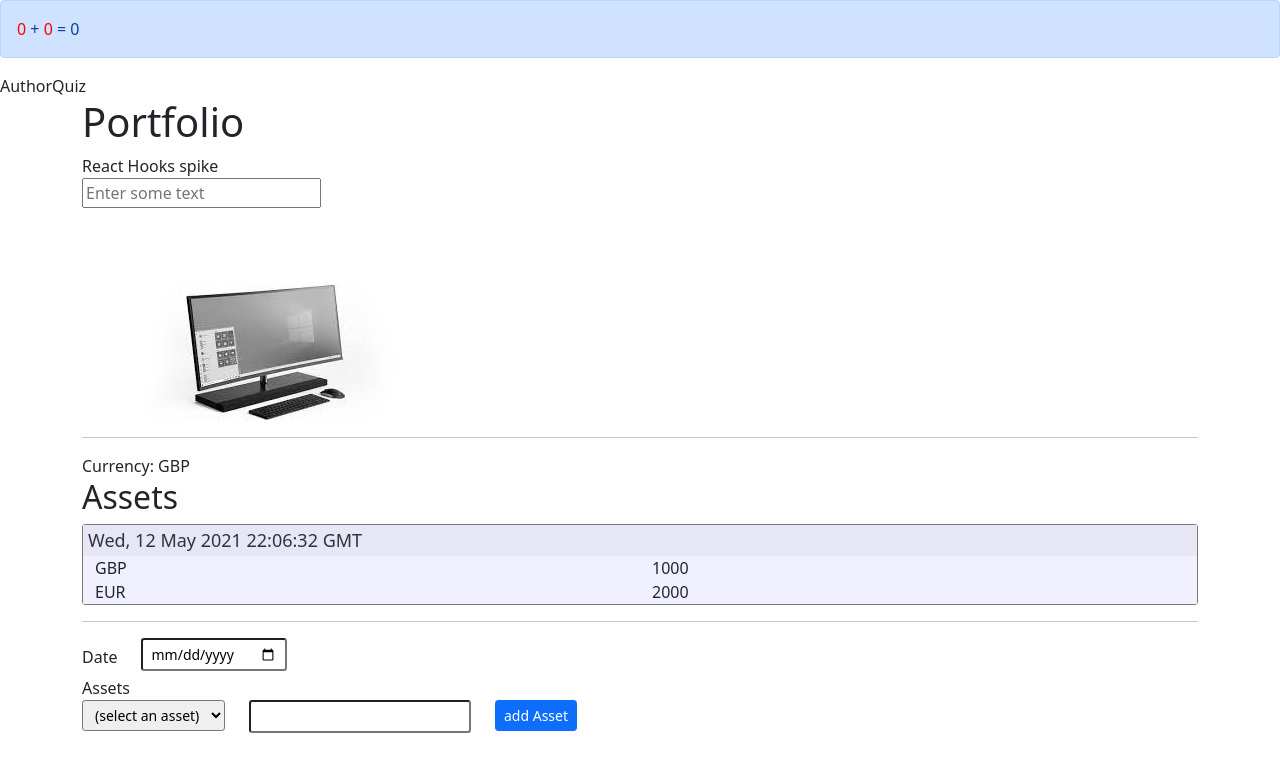
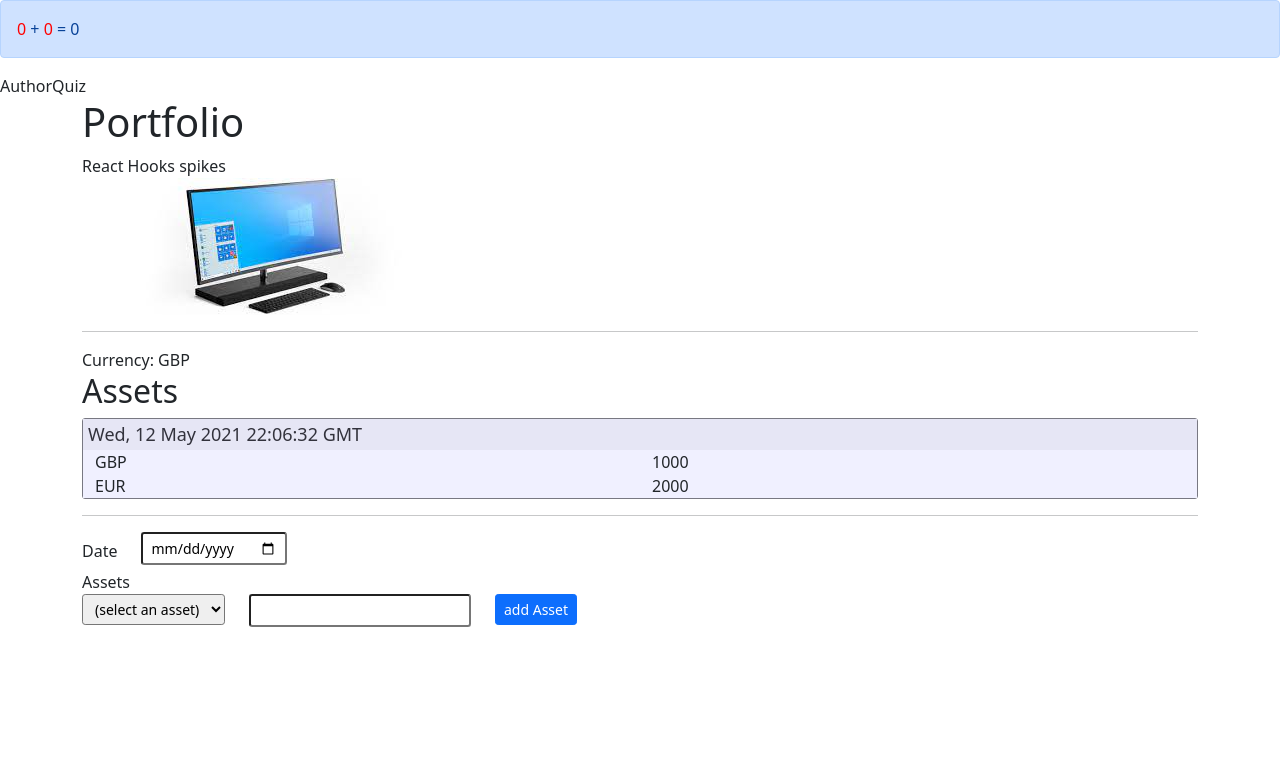
Before and after one commit to alex-piccione/spikes.React, a React (Create React App) app: page / in a window 1280 px wide. Shown: the top 772 px of the page. Built offline with nearby package versions, Linux system fonts and the light colour scheme.

Commit message:
Add a spike component for useEffect

```diff
--- a/src/components/ImageChangeOnMouseOver.js
+++ /dev/null
@@ -1,20 +0,0 @@
-import { useRef } from "react"
-
-const ImageChangeOnMouseOver = () => {
-
-  const imageRef = useRef(null)
-  const publicUrl = process.env.PUBLIC_URL
-  const [mainImg, overImg] = ["computer_bw.jpg", "computer.jpg"]
-
-  return (
-      <img
-        alt="computer"
-        src={publicUrl + "/" + mainImg}
-        onMouseOver={() => { imageRef.current.src = publicUrl + "/" + overImg }}
-        onMouseOut={() => { imageRef.current.src = publicUrl + "/" + mainImg }}
-        ref={imageRef}
-       />
-  )
-}
-
-export default ImageChangeOnMouseOver
--- a/src/components/Portfolio/Assets.component.tsx
+++ b/src/components/Portfolio/Assets.component.tsx
@@ -1,5 +1,5 @@
 import React from "react"
-import { Asset, DateAssets } from "./Portfolio"
+import { Asset, DateAssets } from "./types"
 
 interface AssetProps {
   asset:Asset
--- a/src/components/Portfolio/PortfolioDashboard.tsx
+++ b/src/components/Portfolio/Dashboard.tsx
@@ -1,9 +1,11 @@
 import React from "react"
-import { Asset, DateAssets, Portfolio, createInitialPortfolio, AssetAtDate } from "./Portfolio"
+import { Asset, DateAssets, Portfolio, createInitialPortfolio, AssetAtDate } from "./types"
 import DateAssetsView from "./DateAssetsView.component"
 import DateAssetsAdd from "./DateAssetsAdd.component"
-import InputField from "../Fields/InputField"
-import ImageChangeOnMouseOver from "../ImageChangeOnMouseOver"
+//import InputField from "../Fields/InputField"
+//import ImageChangeOnMouseOver from "../spike.ImageChangeOnMouseOver"
+//import UseEffect from "../spike.UseEffect"
+import ImageToggleOnScroll from "../spike.ImageToggleOnScroll"
 
 import { getDatePart } from "../../date utils"
 
@@ -45,10 +47,12 @@ export default class PortfolioDashboard extends React.Component<DashboardProps,
     return <div className="container">
       <h1>Portfolio</h1>
 
-      <div>React Hooks spike</div>
-      <div><InputField /></div>
+      <div>React Hooks spikes</div>
 
-      <ImageChangeOnMouseOver></ImageChangeOnMouseOver>
+      {/*<InputField />*/}
+      {/*<ImageChangeOnMouseOver></ImageChangeOnMouseOver>*/}
+      {/*<UseEffect />*/}
+      <ImageToggleOnScroll />
 
       <hr />
 
--- a/src/components/Portfolio/DateAssetsAdd.component.tsx
+++ b/src/components/Portfolio/DateAssetsAdd.component.tsx
@@ -1,5 +1,5 @@
 import React from "react"
-import { Asset, AssetAtDate } from "./Portfolio"
+import { Asset, AssetAtDate } from "./types"
 
 interface Props {
   availableAssets: Asset[],
--- a/src/components/Portfolio/DateAssetsView.component.tsx
+++ b/src/components/Portfolio/DateAssetsView.component.tsx
@@ -1,5 +1,5 @@
 import React from "react"
-import { DateAssets } from "./Portfolio"
+import { DateAssets } from "./types"
 
 interface DateViewProps { dateAssets:DateAssets }
 
--- /dev/null
+++ b/src/components/spike.ImageToggleOnScroll.js
@@ -0,0 +1,35 @@
+import { useEffect, useRef, useState } from "react"
+import { mainImage, bwImage } from "./spike.utils"
+
+const ImageToggleOnScroll = () => {
+
+  const imageRef = useRef()
+  const [inView, setInView] = useState(false)
+
+  // when component is mounted
+  useEffect(() => {
+    window.addEventListener("scroll", scrollHandler)
+    setInView(isInView())
+
+    return( () => {
+      window.removeEventListener("scroll", scrollHandler)
+    })
+  }, [] )  // dependencies
+
+  const scrollHandler = () => {
+    setInView(() => isInView())
+  }
+
+  const isInView = () => {
+    if (imageRef.current) {
+      const rect = imageRef.current.getBoundingClientRect()
+      return rect.top >= 0 && rect.bottom <= window.innerHeight
+    }
+    else return false
+  }
+
+  return (<img alt="computer" src={ inView ? mainImage : bwImage } ref={imageRef} />)
+
+}
+
+export default ImageToggleOnScroll
--- /dev/null
+++ b/src/components/spike.utils.js
@@ -0,0 +1,4 @@
+
+export const publicUrl = process.env.PUBLIC_URL
+export const mainImage = `${publicUrl}/computer.jpg`
+export const bwImage = `${publicUrl}/computer_bw.jpg`
--- a/src/index.tsx
+++ b/src/index.tsx
@@ -6,7 +6,7 @@ import { Game } from "./components/Game"
 import { AuthorQuiz } from "./components/AuthorQuiz"
 import { } from "./components/StopWatch"
 import { Sum } from "./components/Sum & Number"
-import PortfolioDashboard from "./components/Portfolio/PortfolioDashboard"
+import PortfolioDashboard from "./components/Portfolio/Dashboard"
 
 ReactDOM.render(
   <React.StrictMode>
```
Also changed, not shown: src/components/spike.ImageChangeOnMouseOver.js (added, +21 -0 lines), src/components/spike.UseEffect.js (added, +19 -0 lines), src/components/Portfolio/types.tsx (renamed from src/components/Portfolio/Portfolio.tsx), 1 other file (tests, documents, lock files or other folders).
